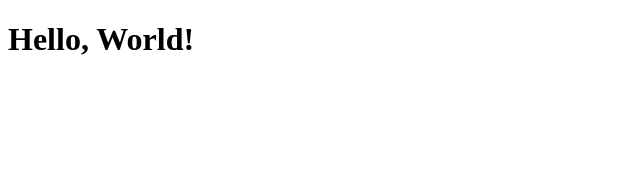
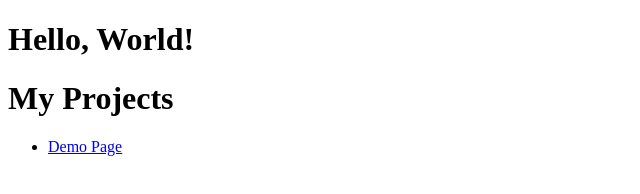
Before and after one commit to cnikolai/cnikolai.github.io, a plain HTML site: page index.html in a window 1280 px wide. Shown: the whole page, without its empty margins (0-640 px from the left). Drawn offline with Linux system fonts and the light colour scheme.

Commit message:
added repo connection

```diff
--- a/index.html
+++ b/index.html
@@ -8,5 +8,9 @@
 </head>
 <body>
     <h1>Hello, World!</h1>
+    <h1>My Projects</h1>
+    <ul>
+        <li><a href="https://cnikolai.github.io/UCLABootcampTest/`">Demo Page</a></li>
+    </ul>
 </body>
 </html>
```
